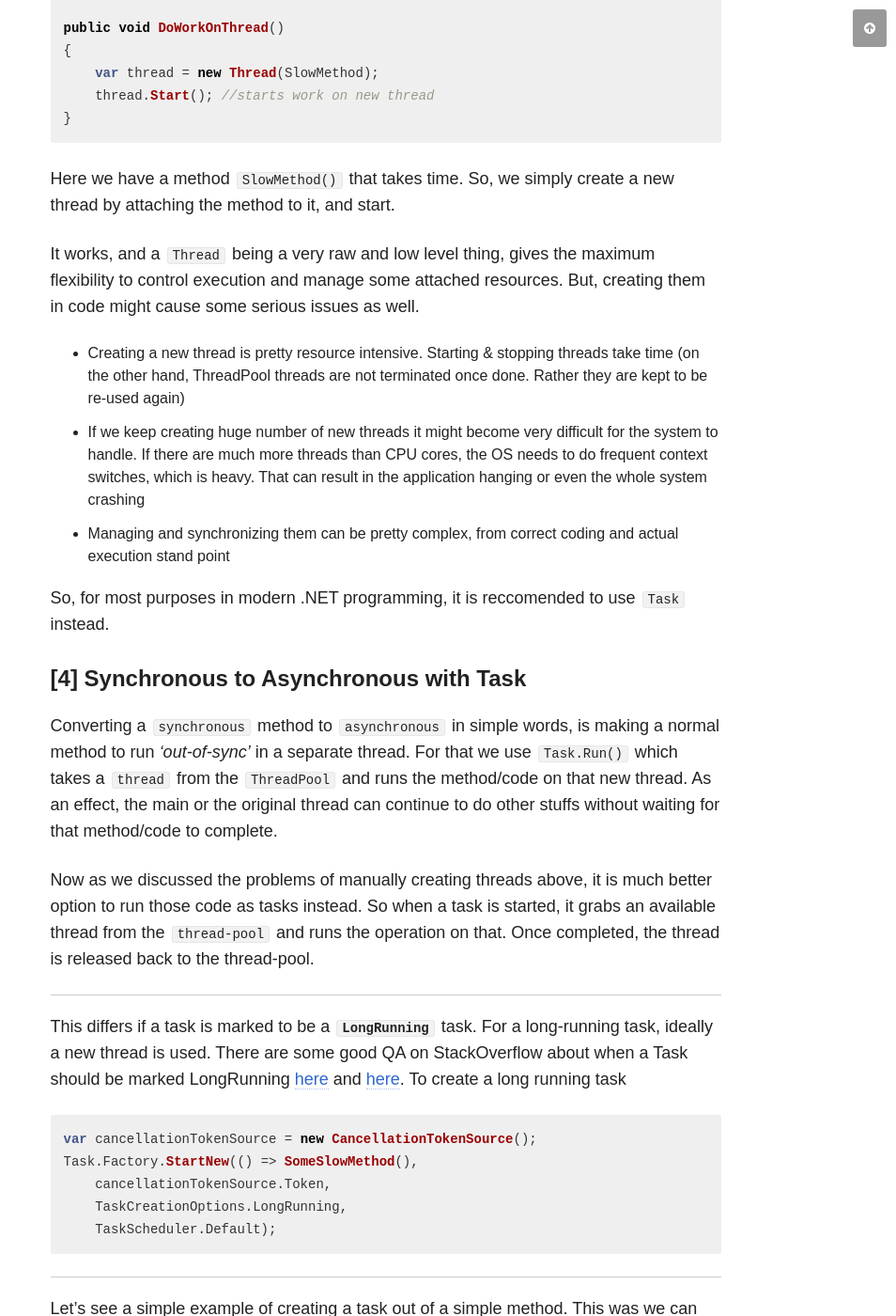
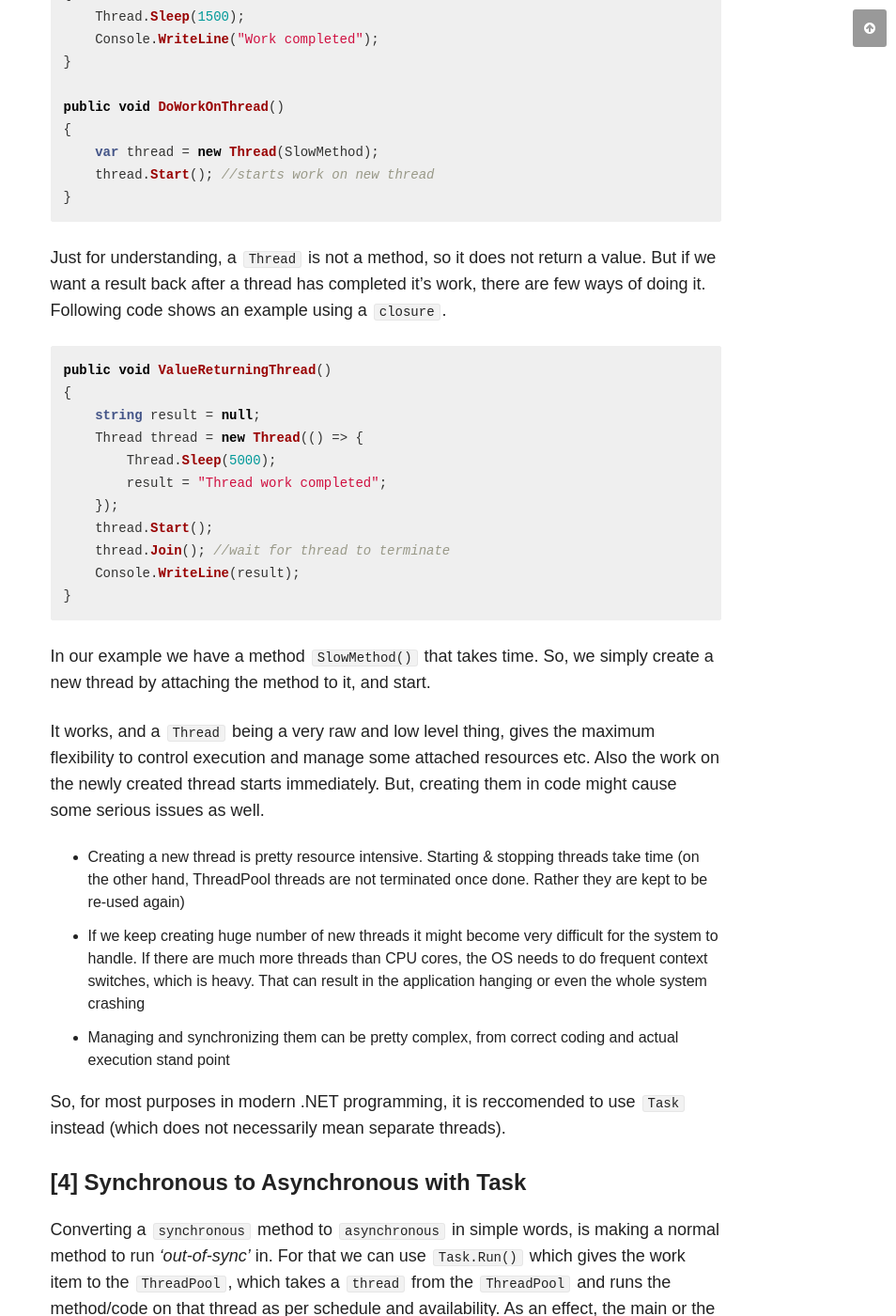
Before and after one commit to chakrabar/chakrabar.github.io, a Jekyll site: the page built from _posts/notes/2018-02-18-asynchronous-programming-in-dotnet.md, in a window 1280 px wide and 1400 px high, scrolled down 1751 px. Shown: the whole window at 94% size, without its empty margins (326-1280 px from the left). Built offline with Jekyll 4.4.1, drawn with Linux system fonts in a browser that asks for light colours; nearby versions of some CDN libraries; comment, search, counter and statistics services are not loaded; some of the changed text lies outside the part shown.

Commit message:
Push incomplete changes - because, why not?

````diff
--- a/_posts/notes/2018-02-18-asynchronous-programming-in-dotnet.md
+++ b/_posts/notes/2018-02-18-asynchronous-programming-in-dotnet.md
@@ -30,8 +30,10 @@ We'll discuss async-await later, which is a much newer concept. Before making ou
 
 A **`thread`** is a low level construct and roughly represents an actual OS-level thread.
 {: .notice--info}
-A **`task`** is a .NET abstraction that basically represents _a promise_ of a separate work, that'll be completed in future. Generally a task runs on a separate thread (mostly a managed thread-pool one), managed by the .NET framework.
+A **`task`** is a .NET abstraction that basically represents _a promise_ of a separate work, that'll be completed in future.
 {: .notice--info}
+
+**Note:** Just using a `Task` in code does not mean there are separate threads involved. Generally when using `Task.Run()` or similar constructs, a task runs on a separate thread (mostly a managed thread-pool one), managed by the .NET CLR.
 
 #### [3] Running some code on a separate thread
 
@@ -51,25 +53,41 @@ public void DoWorkOnThread()
 }
 ```
 
-Here we have a method `SlowMethod()` that takes time. So, we simply create a new thread by attaching the method to it, and start.
+Just for understanding, a `Thread` is not a method, so it does not return a value. But if we want a result back after a thread has completed it's work, there are few ways of doing it. Following code shows an example using a `closure`.
 
-It works, and a `Thread` being a very raw and low level thing, gives the maximum flexibility to control execution and manage some attached resources. But, creating them in code might cause some serious issues as well.
+```cs
+public void ValueReturningThread()
+{
+    string result = null;
+    Thread thread = new Thread(() => {
+        Thread.Sleep(5000);
+        result = "Thread work completed";
+    });
+    thread.Start();
+    thread.Join(); //wait for thread to terminate
+    Console.WriteLine(result);
+}
+```
+
+In our example we have a method `SlowMethod()` that takes time. So, we simply create a new thread by attaching the method to it, and start.
+
+It works, and a `Thread` being a very raw and low level thing, gives the maximum flexibility to control execution and manage some attached resources etc. Also the work on the newly created thread starts immediately. But, creating them in code might cause some serious issues as well.
 
 * Creating a new thread is pretty resource intensive. Starting & stopping threads take time (on the other hand, ThreadPool threads are not terminated once done. Rather they are kept to be re-used again)
 * If we keep creating huge number of new threads it might become very difficult for the system to handle. If there are much more threads than CPU cores, the OS needs to do frequent context switches, which is heavy. That can result in the application hanging or even the whole system crashing
 * Managing and synchronizing them can be pretty complex, from correct coding and actual execution stand point
 
-So, for most purposes in modern .NET programming, it is reccomended to use `Task` instead.
+So, for most purposes in modern .NET programming, it is reccomended to use `Task` instead (which does not necessarily mean separate threads).
 
 #### [4] Synchronous to Asynchronous with Task
 
-Converting a `synchronous` method to `asynchronous` in simple words, is making a normal method to run _'out-of-sync'_ in a separate thread. For that we use `Task.Run()` which takes a `thread` from the `ThreadPool` and runs the method/code on that new thread. As an effect, the main or the original thread can continue to do other stuffs without waiting for that method/code to complete.
+Converting a `synchronous` method to `asynchronous` in simple words, is making a normal method to run _'out-of-sync'_ in. For that we can use `Task.Run()` which gives the work item to the `ThreadPool`, which takes a `thread` from the `ThreadPool` and runs the method/code on that thread as per schedule and availability. As an effect, the main or the original thread can continue to do other stuffs without waiting for that method/code to complete.
 
 Now as we discussed the problems of manually creating threads above, it is much better option to run those code as tasks instead. So when a task is started, it grabs an available thread from the `thread-pool` and runs the operation on that. Once completed, the thread is released back to the thread-pool.
 
 ----
 
-This differs if a task is marked to be a **`LongRunning`** task. For a long-running task, ideally a new thread is used. There are some good QA on StackOverflow about when a Task should be marked LongRunning [here](https://stackoverflow.com/questions/37607911/when-to-use-taskcreationoptions-longrunning) and [here](https://stackoverflow.com/questions/25833054/what-does-long-running-tasks-mean). To create a long running task
+This differs if a task is marked to be a **`LongRunning`** task. For a long-running task, ideally a new thread is used. A long running (0.5 seconds or more) operation should actually be run as long running as that'll not block thread pool threads, which can efficiently run smaller tasks. There are some good QA on StackOverflow about when a Task should be marked LongRunning [here](https://stackoverflow.com/questions/37607911/when-to-use-taskcreationoptions-longrunning) and [here](https://stackoverflow.com/questions/25833054/what-does-long-running-tasks-mean). To create a long running task
 
 ```cs
 var cancellationTokenSource = new CancellationTokenSource();
@@ -99,6 +117,9 @@ public void DoAsyncWorkMethod()
 }
 ```
 
+**Note:** Doing a `new Thread(...).Start()` actually creates and starts a new `Thread`. But doing a `Task.Run(...)` simply _queues_ the work on `ThreadPool`. Then ThreadPool manages the work, assigns the work to a thread from the pool when available.
+{: .notice--success}
+
 #### [5] Starting new Task choices
 
 Now that we are mostly convinced that we want to use Tasks to do stuffs asynchronously, we are again presented with multiple options on how to start a new Task. There are basically 3 options
@@ -109,7 +130,7 @@ Now that we are mostly convinced that we want to use Tasks to do stuffs asynchro
 
 They all seem to do pretty much the same thing! Which one to use?
 
-TL;DR Stick to `Task.Run()` unless you need specific customization like `LongRunning` process or cancellation.
+**TL;DR** Stick to `Task.Run()` unless you need specific customization like `LongRunning` process or a non-default `TaskScheduler`, or synchronizing child tasks with parent. If those are required, use `Task.Factory.StartNew()`.
 
 #### [6] Task continuation
 
@@ -263,6 +284,8 @@ public void DoAsyncWork_6()
     //thread #1 continues asynchronously
 }
 ```
+
+Setting `ConfigureAwait(false)` explicitly tells to try run the continuation on a separate thread that is available. This promotes higher degree of concurrency.
 
 #### [9] Cancellation of Tasks
 
@@ -311,3 +334,8 @@ catch (AggregateException ae)
 See the [Basic task cancellation demo in C#](/notes/task-cancellation/) post for a complete runnable code demo of a simple `Console` application that runs a slow process asynchronously, and gives the user an option to cancel the operation.
 
 In a later post, we'll look at the new and cool `async-await` constructs.
+
+#### [10] Bundling of Tasks
+
+* Task Task.WhenAll(Task[])
+* Task<Task> Task.WhenAny(Task[])
````
Also changed, not shown: other parts of _posts/notes/2018-02-18-asynchronous-programming-in-dotnet.md (+3 -3 lines).
